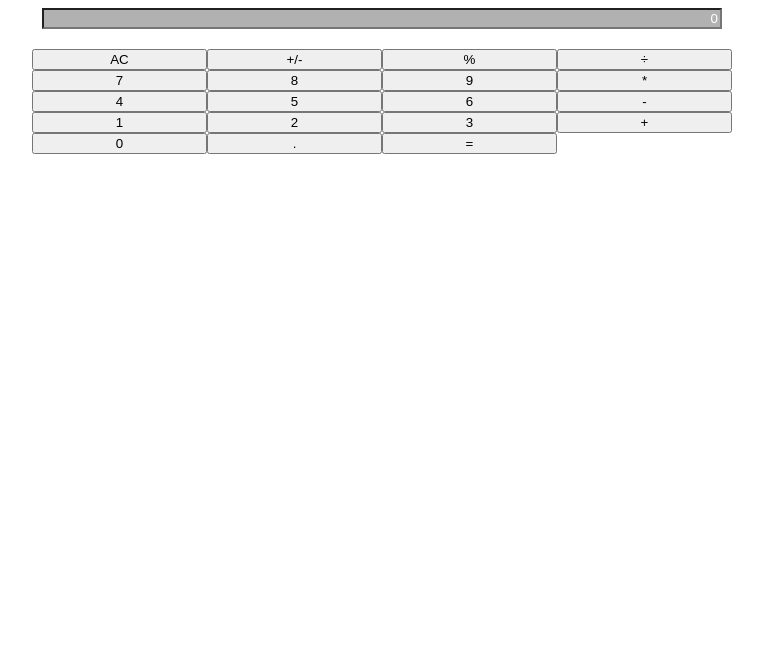
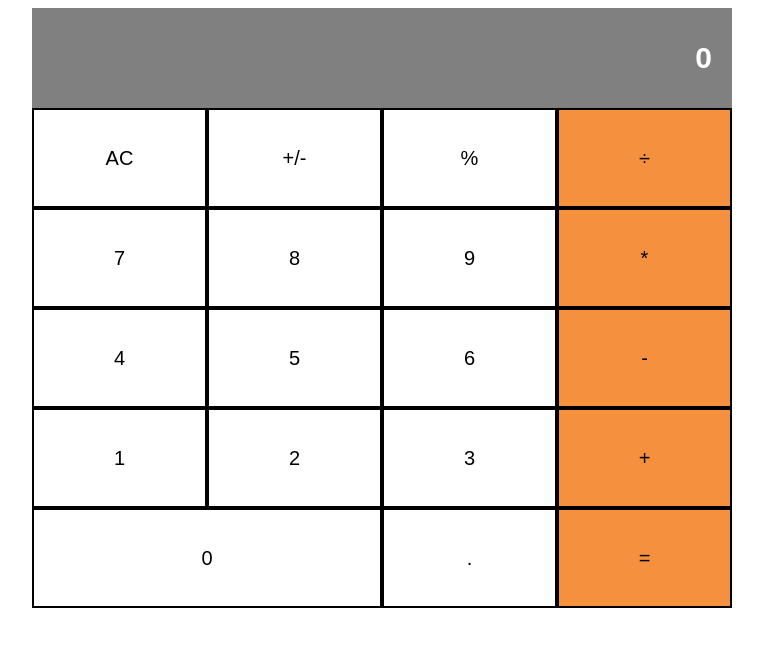
Before and after one commit to zilton7/react-calc, a React (Create React App) app: page /calculator in a window 1280 px wide. Shown: the top 646 px of the page, without its empty margins (258-1021 px from the left). Built offline with nearby package versions, Linux system fonts and the light colour scheme.

Commit message:
Update styling

```diff
--- a/src/components/Button.js
+++ b/src/components/Button.js
@@ -1,10 +1,18 @@
 /* eslint-disable react/prop-types */
-import React from 'react';
+import React from "react";
 
-function Button({ name, handleClick }) {
+function Button({ name, handleClick, wide, color }) {
   return (
     <>
-      <button type="button" onClick={handleClick}>
+      <button
+        type="button"
+        name={name}
+        onClick={handleClick}
+        style={{
+          background: color ? color : "#f5913e",
+          width: wide ? "50%" : "25%",
+        }}
+      >
         {name}
       </button>
     </>
--- a/src/components/ButtonPanel.js
+++ b/src/components/ButtonPanel.js
@@ -6,32 +6,32 @@ function ButtonPanel({ clickHandler }) {
   return (
     <div className="button-panel">
       <div class="group">
-        <Button name="AC" handleClick={clickHandler} />
-        <Button name="+/-" handleClick={clickHandler} />
-        <Button name="%" handleClick={clickHandler} />
+        <Button name="AC" handleClick={clickHandler} color="white" />
+        <Button name="+/-" handleClick={clickHandler} color="white" />
+        <Button name="%" handleClick={clickHandler} color="white" />
         <Button name="÷" handleClick={clickHandler} />
       </div>
       <div class="group">
-        <Button name="7" handleClick={clickHandler} />
-        <Button name="8" handleClick={clickHandler} />
-        <Button name="9" handleClick={clickHandler} />
+        <Button name="7" handleClick={clickHandler} color="white" />
+        <Button name="8" handleClick={clickHandler} color="white" />
+        <Button name="9" handleClick={clickHandler} color="white" />
         <Button name="*" handleClick={clickHandler} />
       </div>
       <div class="group">
-        <Button name="4" handleClick={clickHandler} />
-        <Button name="5" handleClick={clickHandler} />
-        <Button name="6" handleClick={clickHandler} />
+        <Button name="4" handleClick={clickHandler} color="white" />
+        <Button name="5" handleClick={clickHandler} color="white" />
+        <Button name="6" handleClick={clickHandler} color="white" />
         <Button name="-" handleClick={clickHandler} />
       </div>
       <div class="group">
-        <Button name="1" handleClick={clickHandler} />
-        <Button name="2" handleClick={clickHandler} />
-        <Button name="3" handleClick={clickHandler} />
+        <Button name="1" handleClick={clickHandler} color="white" />
+        <Button name="2" handleClick={clickHandler} color="white" />
+        <Button name="3" handleClick={clickHandler} color="white" />
         <Button name="+" handleClick={clickHandler} />
       </div>
       <div class="group">
-        <Button name="0" handleClick={clickHandler} />
-        <Button name="." handleClick={clickHandler} />
+        <Button name="0" handleClick={clickHandler} wide={true} color="white" />
+        <Button name="." handleClick={clickHandler} color="white" />
         <Button name="=" handleClick={clickHandler} />
       </div>
     </div>
--- a/src/styles/App.scss
+++ b/src/styles/App.scss
@@ -1,3 +1,6 @@
+$grey: #858694;
+$orange: #f5913e;
+
 html {
   font-size: 62.5%;
 }
@@ -13,29 +16,41 @@ body {
 }
 
 button {
-  width: 17.5rem;
+  width: 25%;
+  font-size: 2rem;
+  border-radius: 0;
+  border-style: solid;
+  background: white;
+
+  &:hover{
+    scale: .95;
+  }
 }
 
 .group {
   display: flex;
   flex-direction: row;
+  height: 10rem;
 }
 
 .button-panel {
-  margin: 2rem auto;
   width: 100%;
   text-align: center;
 }
 
 input#result {
   text-align: right;
+  font-size: 3rem;
   width: 100%;
-  margin: 0 1rem;
-  background: rgb(177, 177, 177);
+  background: grey;
   color: white;
+  font-weight: bold;
+  padding: 0 2rem;
+  border: 0;
 }
 
 .display {
   display: flex;
   justify-content: center;
+  height: 10rem;
 }
```
